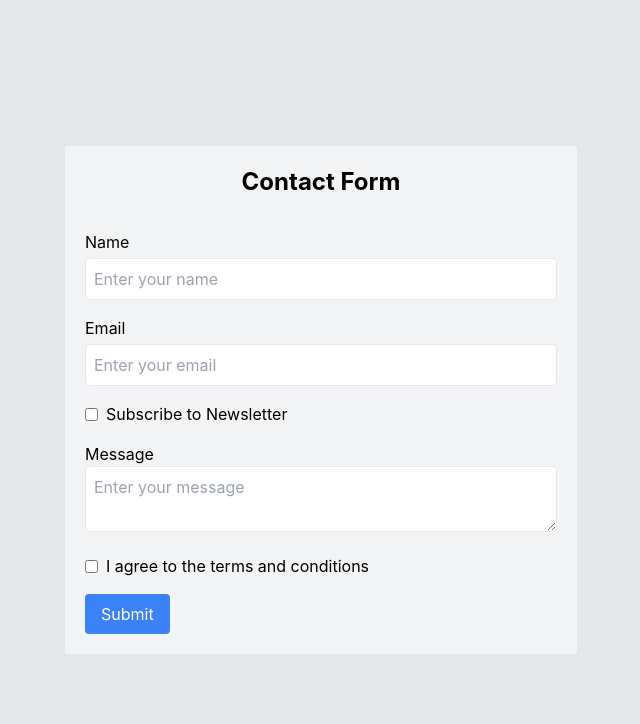
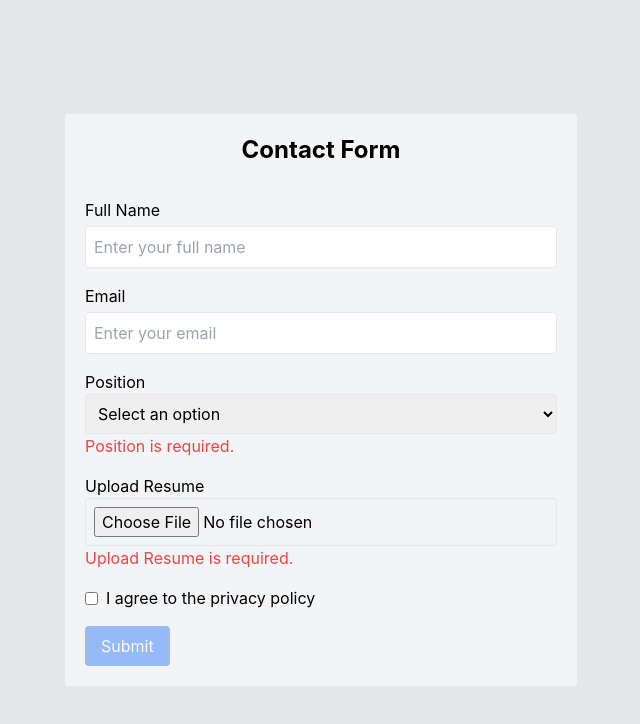
Before and after one commit to puspa955/dynamic-form, a React (Create React App) app: page / in a window 1280 px wide. Shown: the top 724 px of the page, without its empty margins (319-959 px from the left). Built offline with nearby package versions, Linux system fonts and the light colour scheme.

Commit message:
onchange

```diff
--- a/src/App.tsx
+++ b/src/App.tsx
@@ -11,7 +11,7 @@ const App: React.FC = () => {
     <div className="bg-gray-200 min-h-screen flex items-center justify-center">
       <div className="bg-gray-100 p-5 rounded-sm max-w-lg w-full">
         <h1 className="text-center text-2xl font-bold mb-8">Contact Form</h1>
-        <Form schema={formSchema.contactForm} onSubmit={handleSubmit} />
+        <Form schema={formSchema.jobApplicationForm} onSubmit={handleSubmit} />
       </div>
     </div>
   );
--- a/src/components/CheckboxField.tsx
+++ b/src/components/CheckboxField.tsx
@@ -6,7 +6,7 @@ type CheckboxFieldProps = {
   required?: boolean;
   checked: boolean;
   error: string;
-  onChange: (value: boolean) => void;
+  onChange: (name: string, value: boolean) => void;
   onErrorChange: (error: string) => void;
 };
 
@@ -28,7 +28,7 @@ const CheckboxField: React.FC<CheckboxFieldProps> = ({
 
   const handleChange = (e: React.ChangeEvent<HTMLInputElement>) => {
     const newValue = e.target.checked;
-    onChange(newValue);
+    onChange(name,newValue);
     // validate(newValue); // Validate on change
   };
 
--- a/src/components/FileField.tsx
+++ b/src/components/FileField.tsx
@@ -5,7 +5,7 @@ type FileFieldProps = {
   label: string;
   value: File | null;
   error: string;
-  onChange: (file: File | null) => void;
+  onChange: (name:string, file: File | null) => void;
   onErrorChange: (error: string) => void;
   required?: boolean;
 };
@@ -27,7 +27,7 @@ const FileField: React.FC<FileFieldProps> = ({
 
   const handleChange = (e: React.ChangeEvent<HTMLInputElement>) => {
     const file = e.target.files ? e.target.files[0] : null;
-    onChange(file); // Sends the file to the form
+    onChange(name, file); // Sends the file to the form
     validate(file); // Validates the file inside the field
   };
 
--- a/src/components/Form.tsx
+++ b/src/components/Form.tsx
@@ -28,6 +28,8 @@ const Form: React.FC<FormProps> = ({ schema, onSubmit }) => {
   const [formErrors, setFormErrors] = useState<{ [key: string]: string }>({});
 
   const handleFieldChange = (name: string, value: any) => {
+    console.log(`Field changed: ${name}, New value: `, value);
+
     setFormData((prev) => ({
       ...prev,
       [name]: value,
@@ -52,6 +54,7 @@ const Form: React.FC<FormProps> = ({ schema, onSubmit }) => {
   return (
     <form onSubmit={handleSubmit} className="space-y-4">
       {schema.map((field, index) => {
+
         switch (field.type) {
           case 'text':
           case 'email':
@@ -59,16 +62,10 @@ const Form: React.FC<FormProps> = ({ schema, onSubmit }) => {
             return (
               <InputField
                 key={index}
-                name={field.name}
-                label={field.label}
-                type={field.type}
-                placeholder={field.placeholder}
-                required={field.required}
-                minLength={field.minLength}
-                maxLength={field.maxLength}
+                {...field}
                 value={formData[field.name] || ''}
                 error={formErrors[field.name] || ''}
-                onChange={(value) => handleFieldChange(field.name, value)}
+                onChange={handleFieldChange}
                 onErrorChange={(error) => setFormErrors((prev) => ({ ...prev, [field.name]: error }))}
               />
             );
@@ -76,14 +73,10 @@ const Form: React.FC<FormProps> = ({ schema, onSubmit }) => {
             return (
               <TextAreaField
                 key={index}
-                name={field.name}
-                label={field.label}
-                placeholder={field.placeholder}
-                required={field.required}
-                maxLength={field.maxLength}
+                {...field}
                 value={formData[field.name] || ''}
                 error={formErrors[field.name] || ''}
-                onChange={(value) => handleFieldChange(field.name, value)}
+                onChange={handleFieldChange}
                 onErrorChange={(error) => setFormErrors((prev) => ({ ...prev, [field.name]: error }))}
               />
             );
@@ -91,13 +84,11 @@ const Form: React.FC<FormProps> = ({ schema, onSubmit }) => {
             return (
               <SelectField
                 key={index}
-                name={field.name}
-                label={field.label}
+               {...field}
                 options={field.options || []}
-                required={field.required}
                 value={formData[field.name] || ''}
                 error={formErrors[field.name] || ''}
-                onChange={(value) => handleFieldChange(field.name, value)}
+                onChange={handleFieldChange}
                 onErrorChange={(error) => setFormErrors((prev) => ({ ...prev, [field.name]: error }))}
               />
             );
@@ -105,12 +96,10 @@ const Form: React.FC<FormProps> = ({ schema, onSubmit }) => {
             return (
               <CheckboxField
                 key={index}
-                name={field.name}
-                label={field.label}
-                required={field.required}
+                {...field}
                 checked={formData[field.name] || false}
                 error={formErrors[field.name] || ''}
-                onChange={(value) => handleFieldChange(field.name, value)}
+                onChange={handleFieldChange}
                 onErrorChange={(error) => setFormErrors((prev) => ({ ...prev, [field.name]: error }))}
               />
             );
@@ -118,12 +107,10 @@ const Form: React.FC<FormProps> = ({ schema, onSubmit }) => {
             return (
               <FileField
                 key={index}
-                name={field.name}
-                label={field.label}
-                required={field.required}
+                {...field}
                 value={formData[field.name] || null}
                 error={formErrors[field.name] || ''}
-                onChange={(value) => handleFieldChange(field.name, value)}
+                onChange={handleFieldChange}
                 onErrorChange={(error) => setFormErrors((prev) => ({ ...prev, [field.name]: error }))}
               />
             );
--- a/src/components/InputField.tsx
+++ b/src/components/InputField.tsx
@@ -10,7 +10,7 @@ type InputFieldProps = {
   maxLength?: number;
   value: string;
   error: string;
-  onChange: (value: string) => void;
+  onChange: ( name: string, value: string) => void;
   onErrorChange: (error: string) => void;
 };
 
@@ -36,7 +36,7 @@ const InputField: React.FC<InputFieldProps> = ({
 
   const handleChange = (e: React.ChangeEvent<HTMLInputElement>) => {
     const newValue = e.target.value;
-    onChange(newValue);
+    onChange(name, newValue);
     // validate(newValue); // Validate on change
   };
 
--- a/src/components/SelectField.tsx
+++ b/src/components/SelectField.tsx
@@ -6,7 +6,7 @@ type SelectFieldProps = {
   options: string[];
   value: string;
   error: string;
-  onChange: (value: string) => void;
+  onChange: (name:string ,value: string) => void;
   onErrorChange: (error: string) => void;
   required?: boolean;
 };
@@ -29,7 +29,7 @@ const SelectField: React.FC<SelectFieldProps> = ({
 
   const handleChange = (e: React.ChangeEvent<HTMLSelectElement>) => {
     const newValue = e.target.value;
-    onChange(newValue); // Sends the value to the form
+    onChange(name, newValue); // Sends the value to the form
     // validate(newValue); // Validates the value inside the field
   };
 
--- a/src/components/TextAreaField.tsx
+++ b/src/components/TextAreaField.tsx
@@ -6,7 +6,7 @@ type TextAreaFieldProps = {
   placeholder?: string;
   value: string;
   error: string;
-  onChange: (value: string) => void;
+  onChange: (name:string,value: string) => void;
   onErrorChange: (error: string) => void;
   required?: boolean;
   maxLength?: number;
@@ -31,7 +31,7 @@ const TextAreaField: React.FC<TextAreaFieldProps> = ({
 
   const handleChange = (e: React.ChangeEvent<HTMLTextAreaElement>) => {
     const newValue = e.target.value;
-    onChange(newValue); // Sends the value to the form
+    onChange(name, newValue); // Sends the value to the form
     validate(newValue); // Validates the value inside the field
   };
 
```
